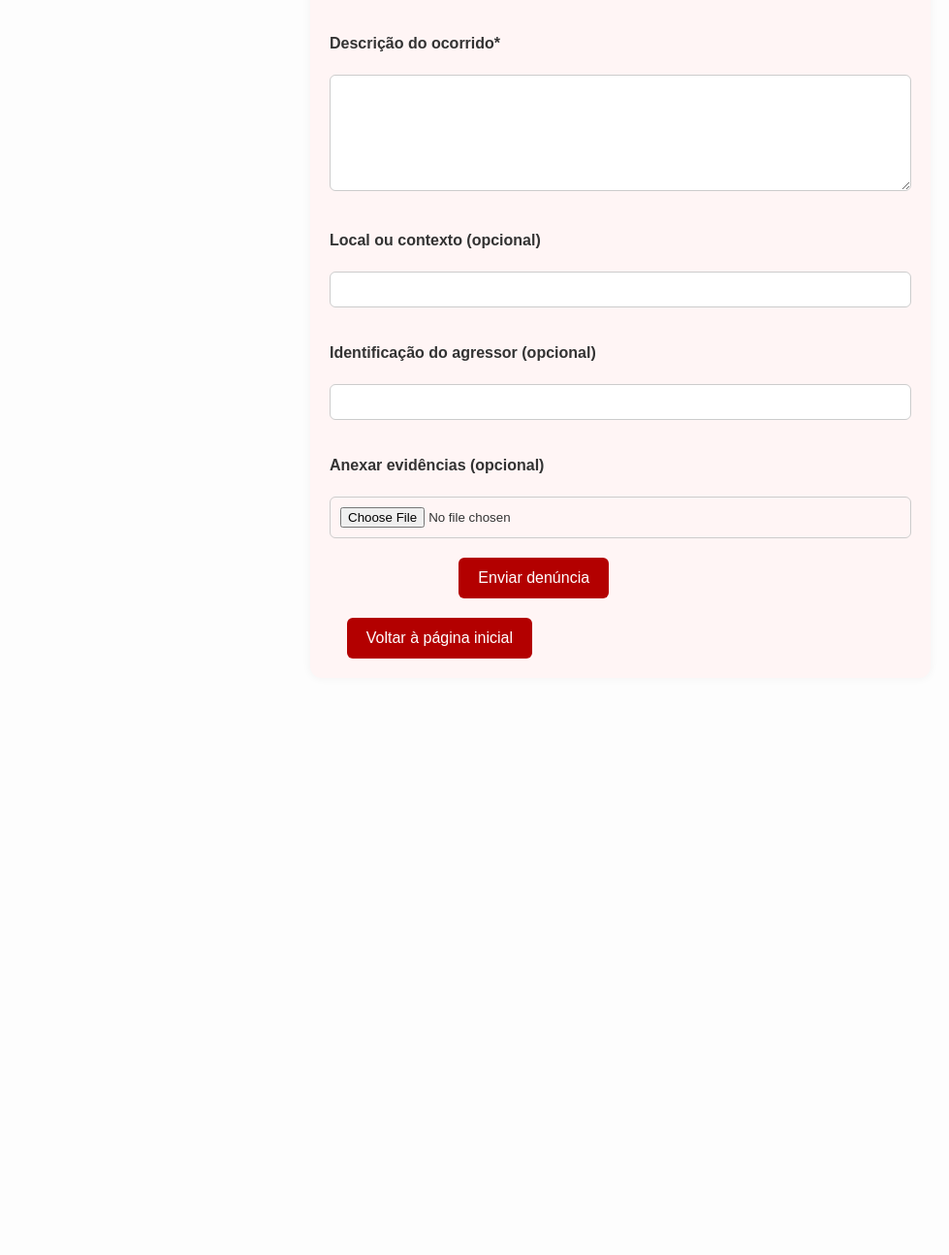
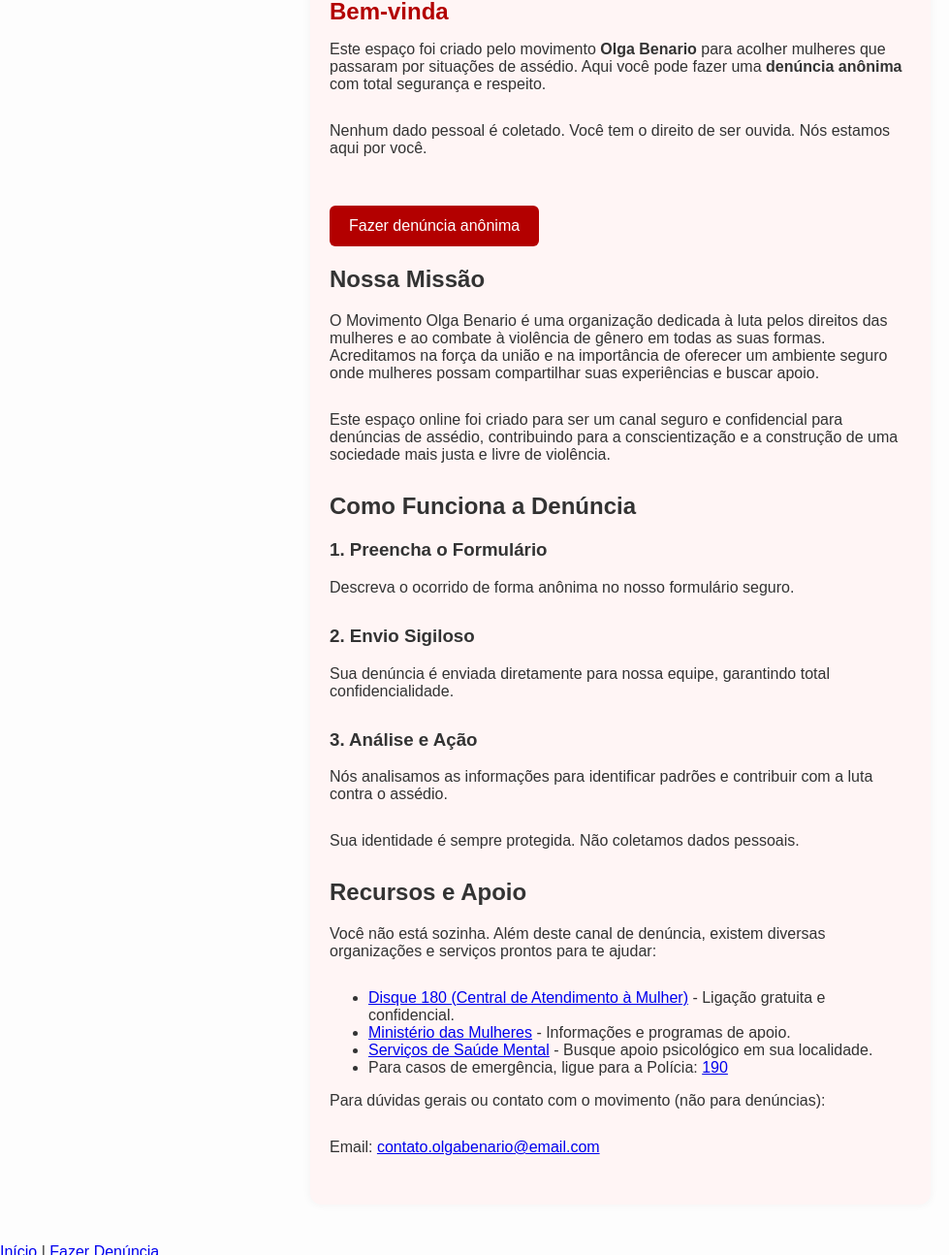
Before and after one commit to yumiix333/FormsdeDenuncia, a plain HTML site: page denuncia.html in a window 1280 px wide. Shown: the part 246-1540 px from the top of the page at 97% size, without its empty margins (0-979 px from the left). Before the commit the page ends 985 px from the top, so only its background shows below. Drawn offline with Linux system fonts and the light colour scheme.

Commit message:
Update denuncia.html

```diff
--- a/denuncia.html
+++ b/denuncia.html
@@ -1,36 +1,105 @@
 <!DOCTYPE html>
 <html lang="pt-BR">
 <head>
-  <meta charset="UTF-8">
-  <title>Denúncia Anônima - Olga Benario</title>
-  <link rel="stylesheet" href="style.css">
+    <meta charset="UTF-8">
+    <meta name="viewport" content="width=device-width, initial-scale=1.0">
+    <title>Movimento Olga Benario - Denúncia Anônima e Apoio</title>
+    <link rel="stylesheet" href="style.css">
+    <link rel="stylesheet" href="https://cdnjs.cloudflare.com/ajax/libs/font-awesome/6.0.0-beta3/css/all.min.css">
 </head>
 <body>
-  <main>
-    <h1>Denúncia Anônima</h1>
-    <p>Sua denúncia será recebida com respeito e sigilo total.</p>
 
-    <form action="https://formsubmit.co/liviayumid@gmail.com" method="POST" enctype="multipart/form-data">
-      <label for="descricao">Descrição do ocorrido*</label>
-      <textarea id="descricao" name="descricao" required></textarea>
+    <header>
+        <div class="container">
+            <div class="logo">
+                <h1>Movimento Olga Benario</h1>
+            </div>
+            <nav>
+                <ul>
+                    <li><a href="index.html">Início</a></li>
+                    <li><a href="#nossa-missao">Nossa Missão</a></li>
+                    <li><a href="#como-funciona">Como Funciona</a></li>
+                    <li><a href="#recursos-apoio">Recursos e Apoio</a></li>
+                    <li><a href="denuncia.html">Fazer Denúncia</a></li>
+                </ul>
+            </nav>
+        </div>
+    </header>
 
-      <label for="local">Local ou contexto (opcional)</label>
-      <input type="text" id="local" name="local">
+    <main>
+        <section id="hero" class="hero-section">
+            <div class="container">
+                <h1>Bem-vinda</h1>
+                <p>
+                    Este espaço foi criado pelo movimento <strong>Olga Benario</strong> para acolher mulheres que passaram por situações de assédio.
+                    Aqui você pode fazer uma <strong>denúncia anônima</strong> com total segurança e respeito.
+                </p>
+                <p>
+                    Nenhum dado pessoal é coletado. Você tem o direito de ser ouvida. Nós estamos aqui por você.
+                </p>
+                <a href="denuncia.html" class="botao principal">Fazer denúncia anônima</a>
+            </div>
+        </section>
 
-      <label for="agressor">Identificação do agressor (opcional)</label>
-      <input type="text" id="agressor" name="agressor">
+        <section id="nossa-missao" class="info-section">
+            <div class="container">
+                <h2>Nossa Missão</h2>
+                <p>O Movimento Olga Benario é uma organização dedicada à luta pelos direitos das mulheres e ao combate à violência de gênero em todas as suas formas. Acreditamos na força da união e na importância de oferecer um ambiente seguro onde mulheres possam compartilhar suas experiências e buscar apoio.</p>
+                <p>Este espaço online foi criado para ser um canal seguro e confidencial para denúncias de assédio, contribuindo para a conscientização e a construção de uma sociedade mais justa e livre de violência.</p>
+            </div>
+        </section>
 
-      <label for="evidencia">Anexar evidências (opcional)</label>
-      <input type="file" id="evidencia" name="evidencia">
+        <section id="como-funciona" class="info-section gray-background">
+            <div class="container">
+                <h2>Como Funciona a Denúncia</h2>
+                <div class="passos">
+                    <div class="passo">
+                        <h3>1. Preencha o Formulário</h3>
+                        <p>Descreva o ocorrido de forma anônima no nosso formulário seguro.</p>
+                    </div>
+                    <div class="passo">
+                        <h3>2. Envio Sigiloso</h3>
+                        <p>Sua denúncia é enviada diretamente para nossa equipe, garantindo total confidencialidade.</p>
+                    </div>
+                    <div class="passo">
+                        <h3>3. Análise e Ação</h3>
+                        <p>Nós analisamos as informações para identificar padrões e contribuir com a luta contra o assédio.</p>
+                    </div>
+                </div>
+                <p class="emphasis">Sua identidade é sempre protegida. Não coletamos dados pessoais.</p>
+            </div>
+        </section>
 
-            <input type="hidden" name="_captcha" value="false">
+        <section id="recursos-apoio" class="info-section">
+            <div class="container">
+                <h2>Recursos e Apoio</h2>
+                <p>Você não está sozinha. Além deste canal de denúncia, existem diversas organizações e serviços prontos para te ajudar:</p>
+                <ul>
+                    <li><a href="tel:180">Disque 180 (Central de Atendimento à Mulher)</a> - Ligação gratuita e confidencial.</li>
+                    <li><a href="https://www.gov.br/mdh/pt-br/assuntos/mulheres" target="_blank">Ministério das Mulheres</a> - Informações e programas de apoio.</li>
+                    <li><a href="https://saude.gov.br/saude-mental" target="_blank">Serviços de Saúde Mental</a> - Busque apoio psicológico em sua localidade.</li>
+                    <li>Para casos de emergência, ligue para a Polícia: <a href="tel:190">190</a></li>
+                </ul>
+                <p>Para dúvidas gerais ou contato com o movimento (não para denúncias):</p>
+                <p>Email: <a href="mailto:contato.olgabenario@email.com">contato.olgabenario@email.com</a></p>
+            </div>
+        </section>
+    </main>
 
-            <input type="hidden" name="_next" value="https://yumiix333.github.io/FormsdeDenuncia/index.html">
+    <footer>
+        <div class="container">
+            <div class="footer-links">
+                <a href="index.html">Início</a> |
+                <a href="denuncia.html">Fazer Denúncia</a>
+            </div>
+            <div class="social-media">
+                <a href="https://facebook.com/movimento-olga-benario" target="_blank" aria-label="Facebook"><i class="fab fa-facebook-f"></i></a>
+                <a href="https://instagram.com/movimento-olga-benario" target="_blank" aria-label="Instagram"><i class="fab fa-instagram"></i></a>
+                <a href="https://twitter.com/movimento-olga-benario" target="_blank" aria-label="Twitter"><i class="fab fa-twitter"></i></a>
+            </div>
+            <p>&copy; 2025 Movimento Olga Benario. Todos os direitos reservados.</p>
+        </div>
+    </footer>
 
-      <button type="submit">Enviar denúncia</button>
-    </form>
-
-    <a href="index.html" class="botao">Voltar à página inicial</a>
-  </main>
 </body>
 </html>
```
